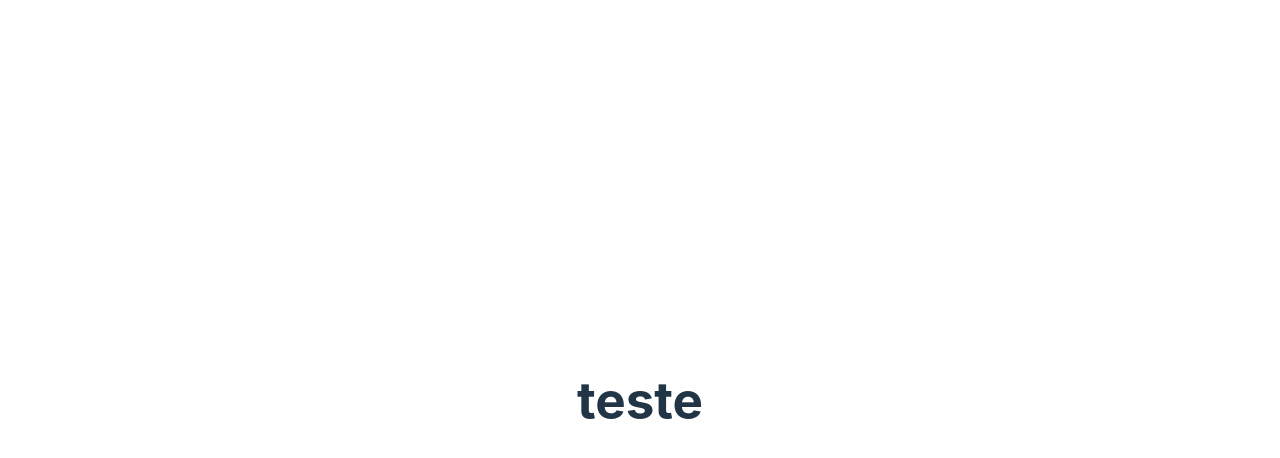
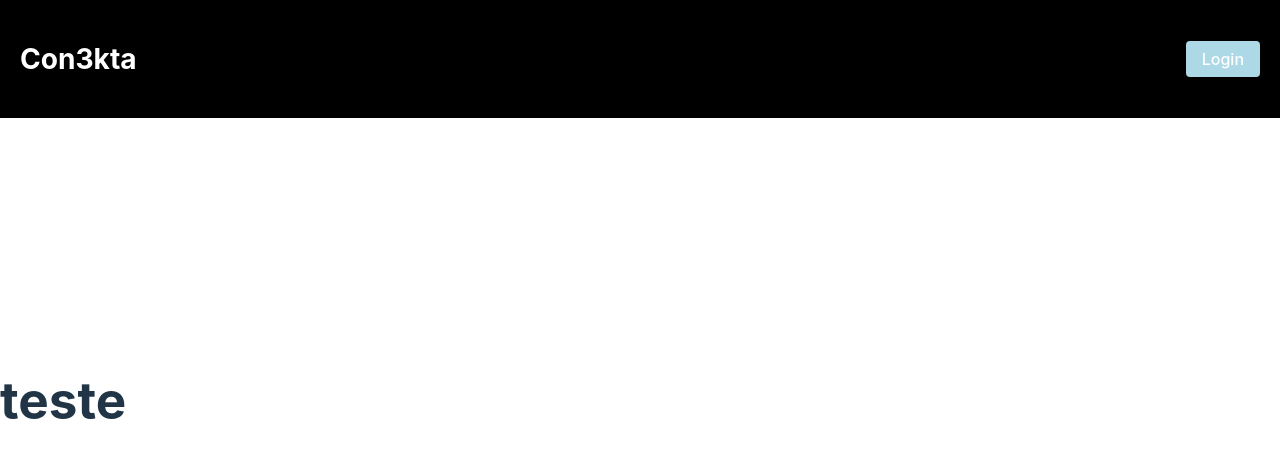
Before and after one commit to Con3kta/con3kta-site, a React (Vite) app: page / in a window 1280 px wide. Shown: the top 458 px of the page. Built offline with nearby package versions, Linux system fonts and the light colour scheme.

Commit message:
navbar iniciada

```diff
--- a/src/App.jsx
+++ b/src/App.jsx
@@ -1,14 +1,14 @@
 import { useState } from 'react'
-import reactLogo from './assets/react.svg'
-import viteLogo from '/vite.svg'
-import './App.css'
 import Home from './pages/home'
+import Navbar from './components/Navbar/navbar'
 
 function App() {
   const [count, setCount] = useState(0)
 
   return (
     <>
+        <Navbar/>
+
       <Home/>
     </>
   )
--- /dev/null
+++ b/src/components/Navbar/navbar.jsx
@@ -0,0 +1,13 @@
+import React from 'react';
+import styles from './navbar.module.css';
+
+const Navbar = () => {
+  return (
+    <div className={styles.navbar}>
+      <div className={styles.logo}><h3>Con3kta</h3></div>
+      <button className={styles.button}>Login</button>
+    </div>
+  );
+};
+
+export default Navbar;
--- /dev/null
+++ b/src/components/Navbar/navbar.module.css
@@ -0,0 +1,26 @@
+.navbar {
+  display: flex;
+  align-items: center;
+  justify-content: space-between;
+  background-color: black;
+  color: white;
+  padding: 10px 20px;
+  position: fixed;
+  top: 0;
+  width: 100%;
+}
+
+.logo {
+  font-weight: 10rem;
+  font-size: 1.5rem;
+}
+
+.button {
+  background-color: lightblue;
+  color: white;
+  padding: 8px 16px;
+  border: none;
+  border-radius: 4px;
+  cursor: pointer;
+  margin-right: 40px;
+}
```
